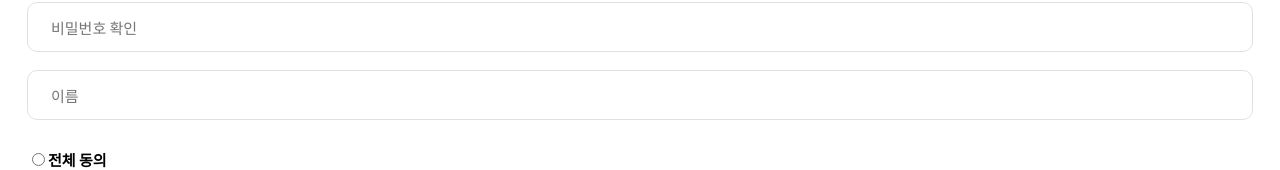
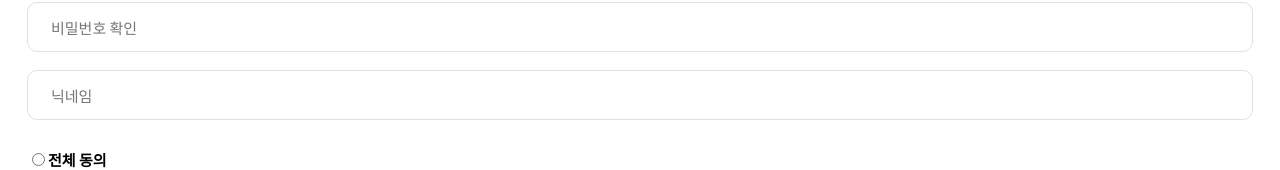
Before and after one commit to nanugi/nanugi-web, a React (Create React App) app: page /signup in a window 1280 px wide. Shown: the part 412-582 px from the top of the page. Built offline with nearby package versions, Linux system fonts and the light colour scheme.

Commit message:
signup name -> nickname

```diff
--- a/src/pages/Signup/index.tsx
+++ b/src/pages/Signup/index.tsx
@@ -187,7 +187,7 @@ function Signup() {
             <Input
               autoComplete="off"
               name="nickname"
-              placeholder="이름"
+              placeholder="닉네임"
               value={nickname}
               onChange={changeState}
             />
```
